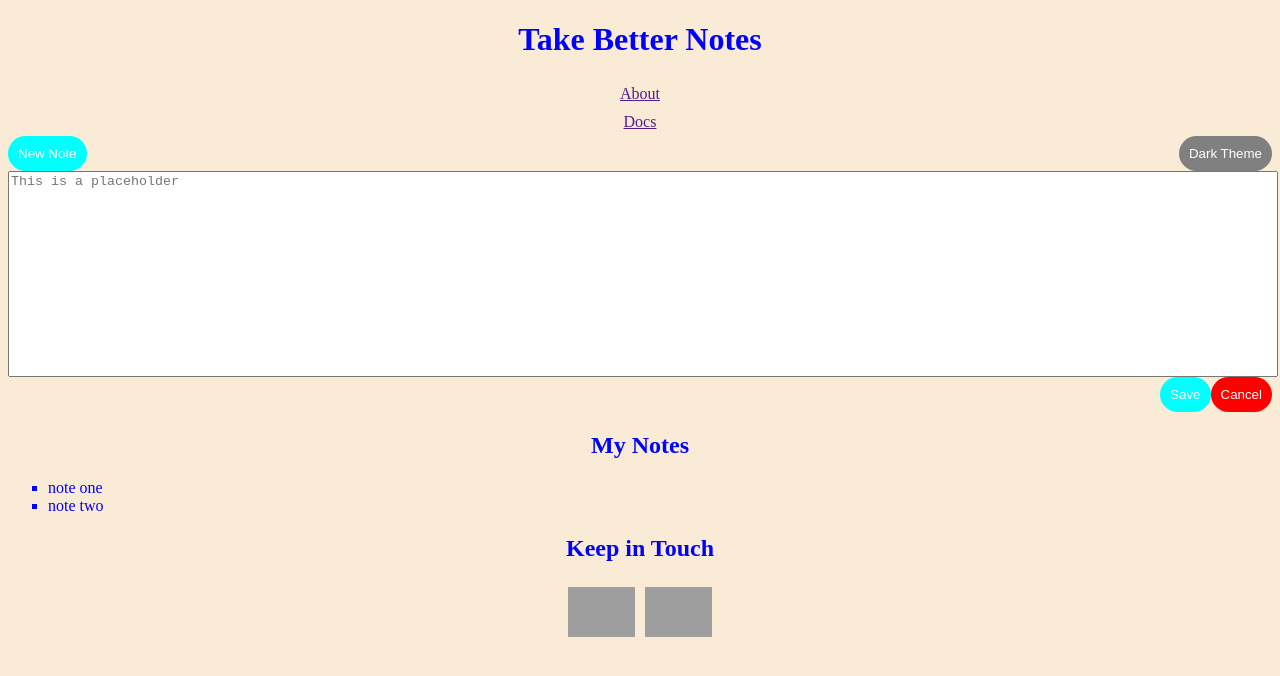
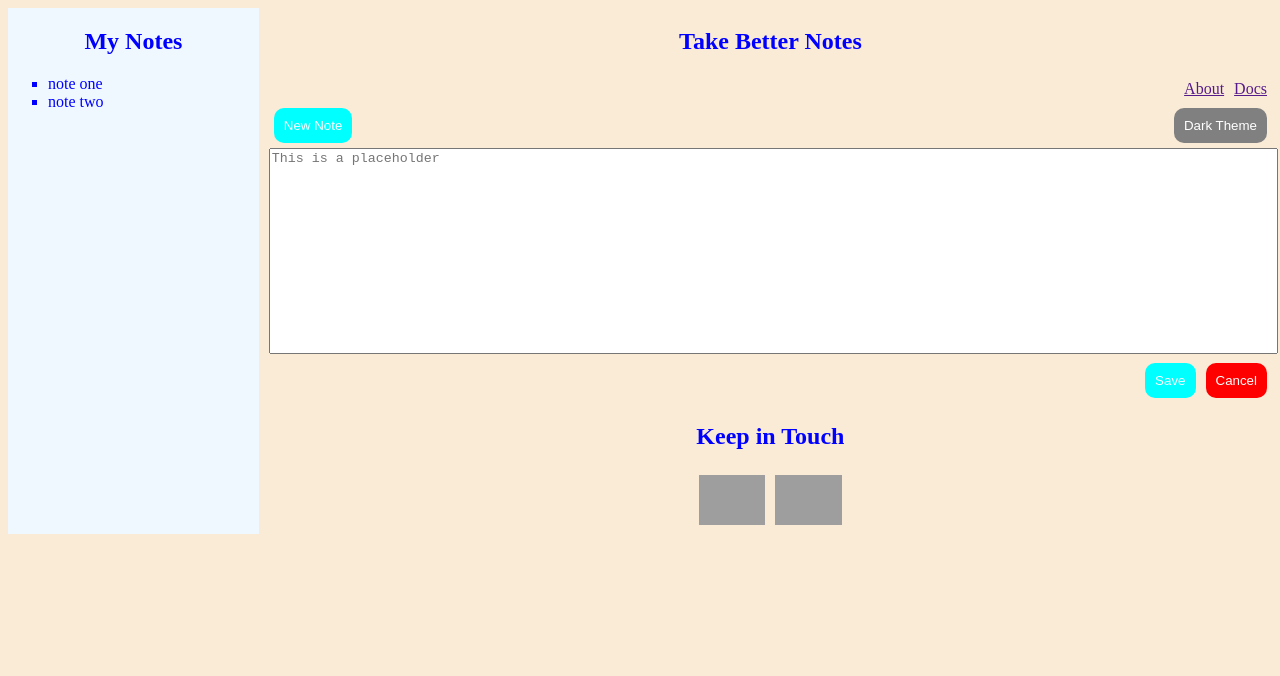
Before and after one commit to KagaSumi/Assignment1, a plain HTML site: page index.html in a window 1280 px wide. Drawn offline with Linux system fonts and the light colour scheme; grey boxes are pictures that could not be loaded.

Commit message:
Added media breakpoint for desktop version of the website

```diff
--- a/CSS/stylesheet.css
+++ b/CSS/stylesheet.css
@@ -22,8 +22,9 @@ button{
     border: none;
     padding: 10px;
     text-decoration: none;
-    border-radius: 20px;
+    border-radius: 10px;
     color:white;
+    margin: 5px;
 }
 textarea{
     resize: none;
@@ -36,13 +37,11 @@ textarea{
 #Cancel{
     background-color: red;
 }
-section{
-    display:grid;
-    grid-template-columns: 1fr;
-}
+
 section div{
     display:flex;
     justify-content:space-between
+
 }
 .BottomFlexbox{
     justify-content: flex-end;
@@ -50,9 +49,42 @@ section div{
 section ul{
     display:flex;
 }
+aside{
+    background-color: aliceblue;
+}
 aside ul {
     list-style-type: square;
 }
 footer nav ul{
     flex-direction: row;
+    justify-content: center;
 }
+@media screen and (min-width: 768px){
+    body{
+        display:grid;
+        grid-template-columns: 1fr 4fr;
+        grid-template-rows: 100%;
+        column-gap: 10px;
+    }
+    nav ul {
+        flex-direction: row;
+        justify-content: right;
+    }
+    aside{
+        height:100%;
+    }
+    .flexbox{
+        grid-column: 2;
+        /* grid-row: 1 */
+    }
+    aside{
+        grid-column: 1;
+        grid-row: 1/auto;
+    }
+    footer{
+        position:relative;
+        bottom: 0;
+        /* grid-column: ; */
+    }
+
+}
--- a/index.html
+++ b/index.html
@@ -8,7 +8,16 @@
     <title>Assignment 1</title>
   </head>
   <body>
-    <header>
+    <aside>
+        <h1>My Notes</h1>
+        <ul>
+          <li>note one</li>
+          <li>note two</li>
+        </ul>
+      </aside>
+    <div>
+      <main>
+        <section class="Head">
           <h1>Take Better Notes</h1>
           <nav>
             <ul>
@@ -16,47 +25,44 @@
               <li><a href="">Docs</a></li>
             </ul>
           </nav>
-    </header>
-    <main>
+        </section>
         <section>
           <div>
             <button>New Note</button>
             <button id="Dark">Dark Theme</button>
           </div>
-        <textarea spellcheck="true" wrap="soft" placeholder="This is a placeholder"></textarea>
+          <textarea
+            spellcheck="true"
+            wrap="soft"
+            placeholder="This is a placeholder"
+          ></textarea>
           <div class="BottomFlexbox">
             <button>Save</button>
             <button id="Cancel">Cancel</button>
           </div>
         </section>
-      <aside>
-        <h1>My Notes</h1>
-        <ul>
-          <li>note one</li>
-          <li>note two</li>
-        </ul>
-      </aside>
+      </main>
      <footer>
         <h2>Keep in Touch</h2>
-        <nav>
+        <nav class="KIT">
           <ul>
             <li>
               <img
                 src="https://cdn3.iconfinder.com/data/icons/free-social-icons/67/linkedin_circle_color-512.png"
-                height="50px"
+                height="50"
                 alt="LinkedIn"
               />
             </li>
             <li>
               <img
                 src="https://cdn0.iconfinder.com/data/icons/internet-line/512/Internet_Line-02-512.png"
-                height="50px"
+                height="50"
                 alt="Internet"
               />
             </li>
           </ul>
         </nav>
       </footer>
-    </main>
+    </div>
   </body>
 </html>
```
Lines whose indentation alone changed are shown as unchanged.
